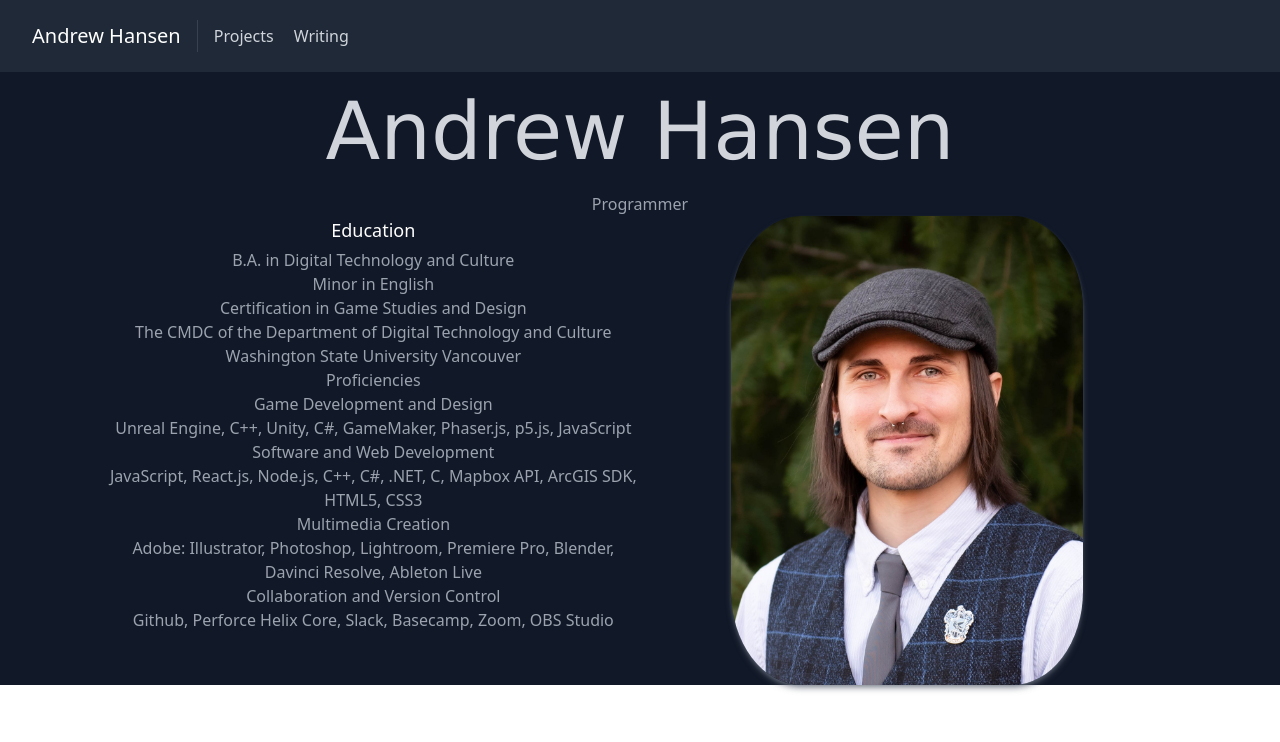
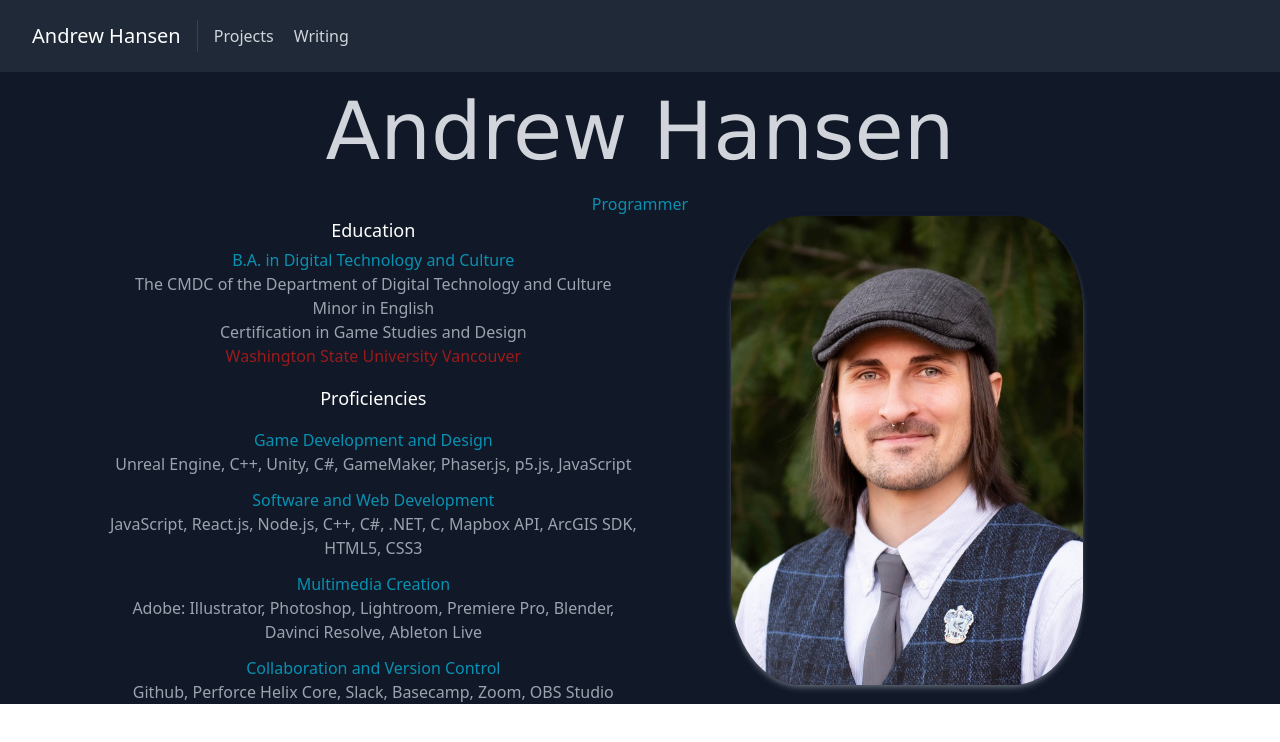
Before and after one commit to axolotliterature/portfolio-react, a React (Create React App) app in the folder portfolio/: page / in a window 1280 px wide. Shown: the top 742 px of the page. Built offline with nearby package versions, Linux system fonts and the light colour scheme.

Commit message:
Updated styling and spacing for home page

```diff
--- a/portfolio/src/pages/home.js
+++ b/portfolio/src/pages/home.js
@@ -4,28 +4,28 @@ export default function Home() {
     return <>
     <div className="w-full h-full bg-gray-900 grid text-center">
         <h1 className="nothing-font name-title text-gray-300">Andrew Hansen</h1>
-        <h2>Programmer</h2>
+        <h2 className="text-cyan-600">Programmer</h2>
 
         <div id="about-container" className="grid grid-cols-2 w-10/12 text-center m-auto">
             <div id="about-left" className="">
                 <h1 className="title-font text-lg font-medium text-white mb-1">Education</h1>
-                <p>B.A. in Digital Technology and Culture</p>
+                <p className="text-cyan-600">B.A. in Digital Technology and Culture</p>
+                <p>The CMDC of the Department of Digital Technology and Culture</p>
                 <p>Minor in English</p>
                 <p>Certification in Game Studies and Design</p>
-                <p>The CMDC of the Department of Digital Technology and Culture</p>
-                <p>Washington State University Vancouver</p>
+                <p className="text-red-800">Washington State University Vancouver</p>
 
-                <h1>Proficiencies</h1>
-                <h2>Game Development and Design</h2>
+                <h1 className="title-font text-lg font-medium text-white mb-1 pt-4">Proficiencies</h1>
+                <h2 className="text-cyan-600 pt-3">Game Development and Design</h2>
                 <p>Unreal Engine, C++, Unity, C#, GameMaker, Phaser.js, p5.js, JavaScript</p>
 
-                <h2>Software and Web Development</h2>
-                <p>JavaScript, React.js, Node.js, C++, C#, .NET, C, Mapbox API, ArcGIS SDK, HTML5, CSS3</p>
+                <h2 className="text-cyan-600 pt-3">Software and Web Development</h2>
+                <p className="">JavaScript, React.js, Node.js, C++, C#, .NET, C, Mapbox API, ArcGIS SDK, HTML5, CSS3</p>
 
-                <h2>Multimedia Creation</h2>
+                <h2 className="text-cyan-600 pt-3">Multimedia Creation</h2>
                 <p>Adobe: Illustrator, Photoshop, Lightroom, Premiere Pro, Blender, Davinci Resolve, Ableton Live</p>
 
-                <h2>Collaboration and Version Control</h2>
+                <h2 className="text-cyan-600 pt-3">Collaboration and Version Control</h2>
                 <p>Github, Perforce Helix Core, Slack, Basecamp, Zoom, OBS Studio</p>
             </div>
 
```
